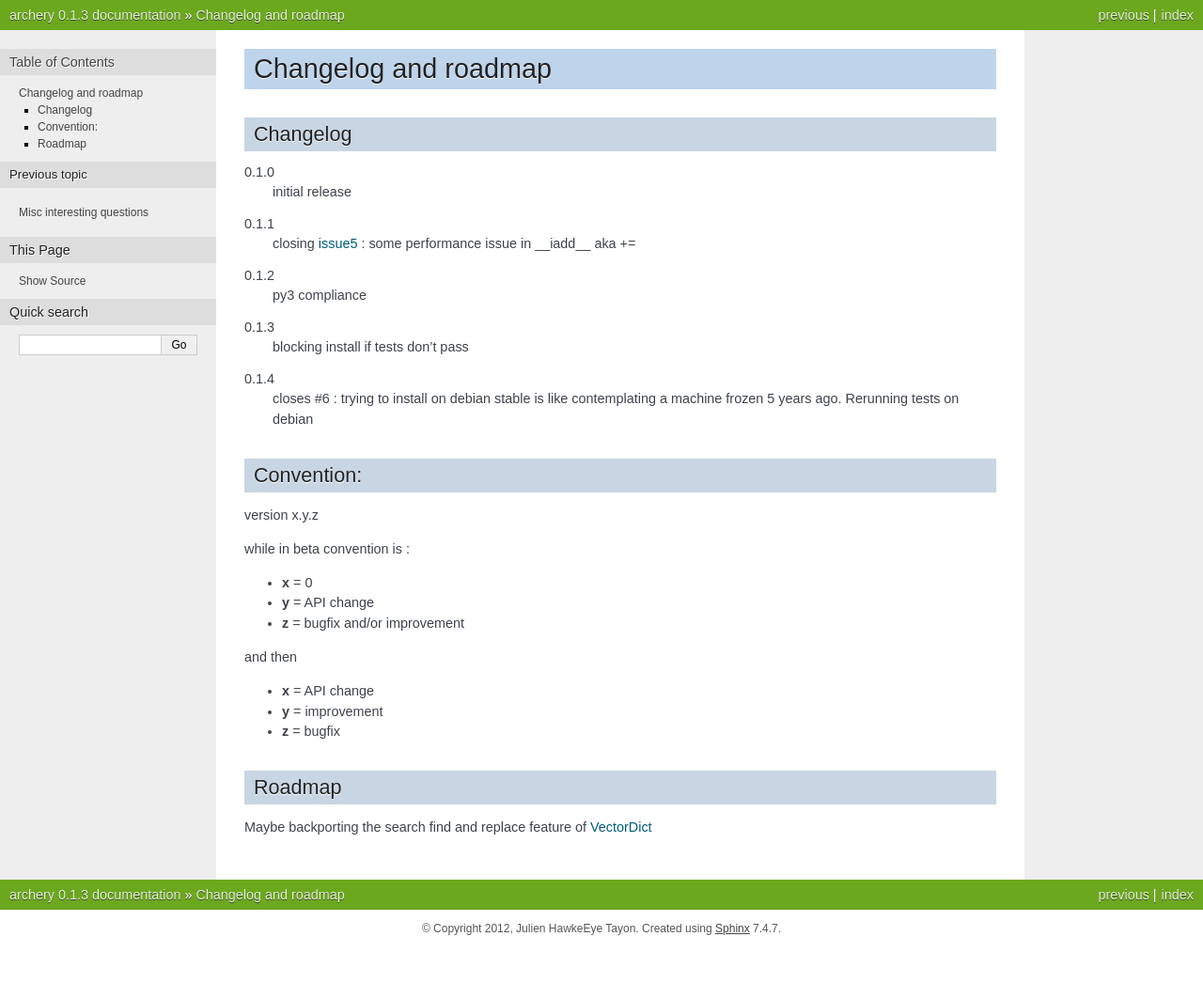
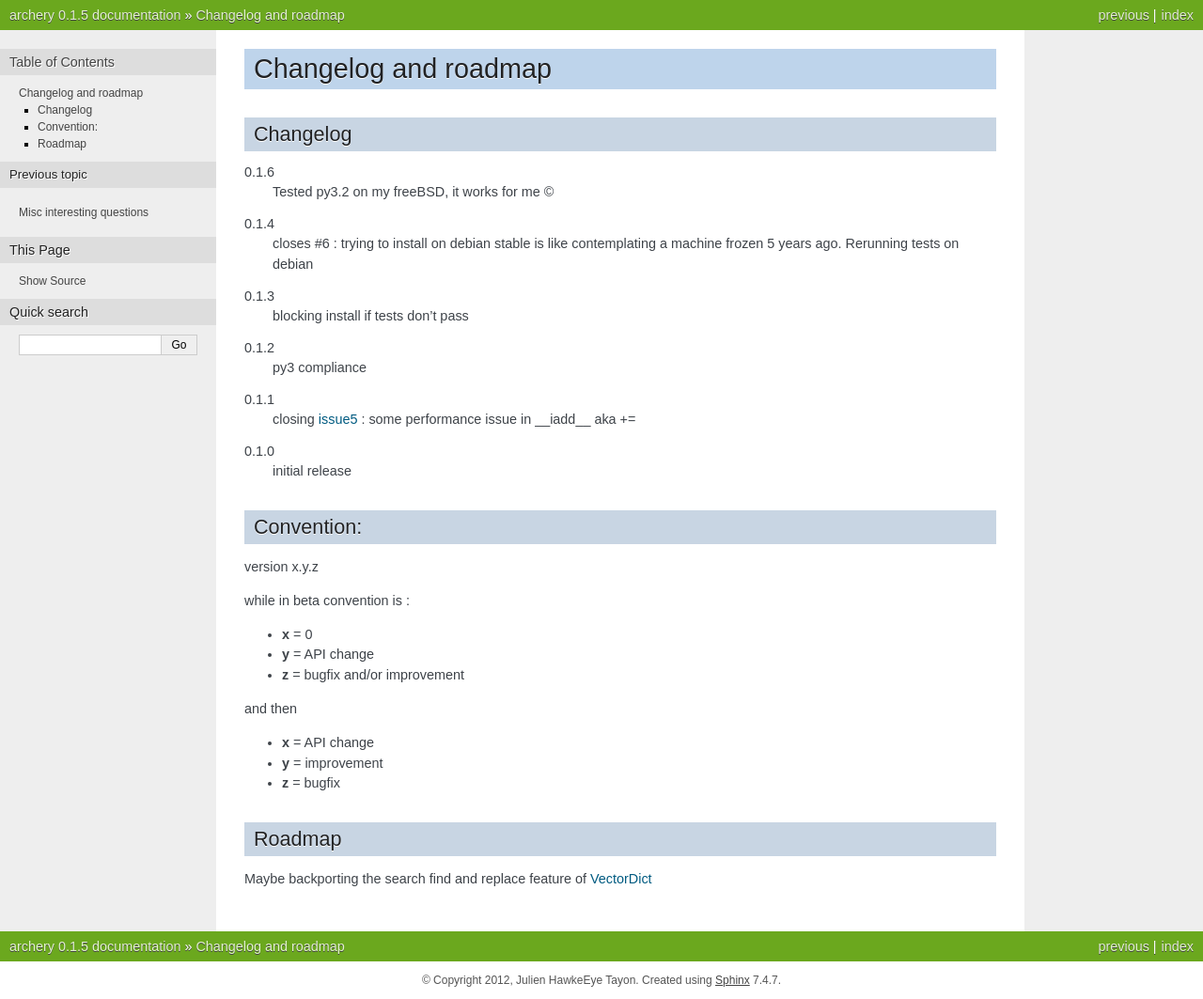
Before and after one commit to jul/archery, a Sphinx documentation site: the page built from docs/source/roadmap.rst, in a window 1280 px wide. Shown: the whole page at 94% size. Built offline with Sphinx 7.4.7, drawn with Linux system fonts in a browser that asks for light colours; formulas are drawn with MathJax 3; pages that are not in the unit, such as notebooks, are missing from menus; before the commit the page ends 1008 px from its top, so only the background shows below that.

Commit message:
adding travais

```diff
--- a/docs/source/conf.py
+++ b/docs/source/conf.py
@@ -48,9 +48,9 @@ copyright = u'2012, Julien HawkeEye Tayon'
 # built documents.
 #
 # The short X.Y version.
-version = '0.1.3'
+version = '0.1.5'
 # The full version, including alpha/beta/rc tags.
-release = '0.1.3'
+release = '0.1.5'
 
 # The language for content autogenerated by Sphinx. Refer to documentation
 # for a list of supported languages.
--- a/docs/source/roadmap.rst
+++ b/docs/source/roadmap.rst
@@ -4,21 +4,26 @@ Changelog and roadmap
 Changelog
 *********
 
-0.1.0
-    initial release
+0.1.6
+    Tested py3.2 on my freeBSD, it works for me ©
+
+0.1.4
+    closes #6 : trying to install on debian stable is like contemplating a machine
+    frozen 5 years ago. Rerunning tests on debian
+
+0.1.3
+    blocking install if tests don't pass
+
+0.1.2
+    py3 compliance
 
 0.1.1
     closing `issue5`_ : some performance issue in __iadd__ aka +=
 
-0.1.2
-    py3 compliance
+0.1.0
+    initial release
 
-0.1.3
-    blocking install if tests don't pass
 
-0.1.4
-    closes #6 : trying to install on debian stable is like contemplating a machine
-    frozen 5 years ago. Rerunning tests on debian
 
 Convention:
 ***********
```
Also changed, not shown: other parts of docs/source/roadmap.rst (+2 -1 lines), setup.py (+7 -4 lines), .travis.yml (added).
